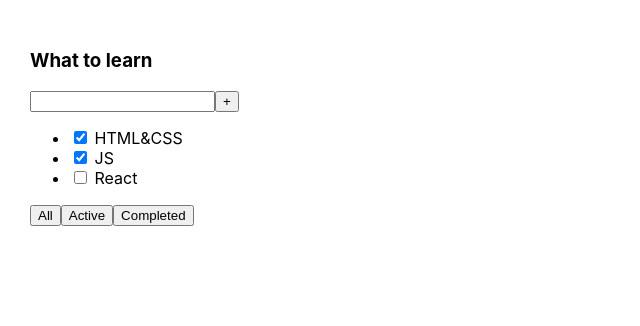
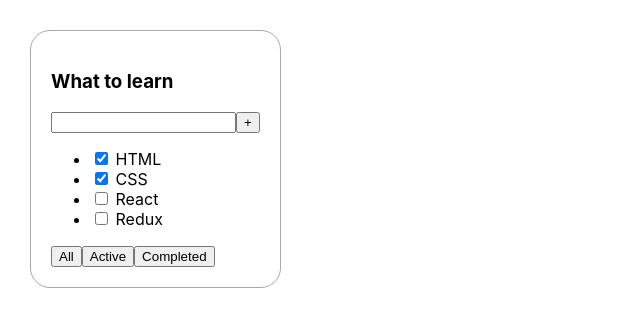
Before and after one commit to aliakseikulba/todo-app, a React (Create React App) app: page / in a window 1280 px wide. Shown: the top 326 px of the page, without its empty margins (0-640 px from the left). Built offline with nearby package versions, Linux system fonts and the light colour scheme.

Commit message:
start project

```diff
--- a/src/App.css
+++ b/src/App.css
@@ -6,3 +6,9 @@
 .App > div {
   margin-right: 50px;
 }
+
+.todolist {
+  border: 1px solid darkgrey;
+  border-radius: 20px;
+  padding: 20px;
+}
--- a/src/App.tsx
+++ b/src/App.tsx
@@ -1,26 +1,31 @@
 import React from 'react';
 import './App.css';
+import TodoList from "./TodoList";
+
+export type TaskType = {
+  id: number
+  title: string
+  isDone: boolean
+}
 
 function App() {
+  const tasks_1: Array<TaskType> = [  // TaskType []
+    { id: 1, title: 'HTML', isDone: true },
+    { id: 2, title: 'CSS', isDone: true },
+    { id: 3, title: 'React', isDone: false },
+    { id: 4, title: 'Redux', isDone: false },
+  ];
+
     return (
         <div className="App">
-            <div>
-                <h3>What to learn</h3>
-                <div>
-                    <input/>
-                    <button>+</button>
-                </div>
-                <ul>
-                    <li><input type="checkbox" checked={true}/> <span>HTML&CSS</span></li>
-                    <li><input type="checkbox" checked={true}/> <span>JS</span></li>
-                    <li><input type="checkbox" checked={false}/> <span>React</span></li>
-                </ul>
-                <div>
-                    <button>All</button>
-                    <button>Active</button>
-                    <button>Completed</button>
-                </div>
-            </div>
+            <TodoList
+              title="What to learn"
+              tasks={tasks_1}
+            />
+
+
+            {/*<TodoList title="What to buy"/>*/}
+            {/*<TodoList title="What to read"/>*/}
         </div>
     );
 }
--- /dev/null
+++ b/src/TodoList.tsx
@@ -0,0 +1,32 @@
+import React from 'react';
+import {TaskType} from "./App";
+
+type TodoListPropsType = {
+  title: string
+  tasks: Array<TaskType>
+}
+
+const TodoList = (props: TodoListPropsType) => {
+  return (
+    <div className="todolist">
+      <h3>{props.title}</h3>
+      <div>
+        <input/>
+        <button>+</button>
+      </div>
+      <ul>
+        <li><input type="checkbox" checked={props.tasks[0].isDone}/> <span>{props.tasks[0].title}</span></li>
+        <li><input type="checkbox" checked={props.tasks[1].isDone}/> <span>{props.tasks[1].title}</span></li>
+        <li><input type="checkbox" checked={props.tasks[2].isDone}/> <span>{props.tasks[2].title}</span></li>
+        <li><input type="checkbox" checked={props.tasks[3].isDone}/> <span>{props.tasks[3].title}</span></li>
+      </ul>
+      <div>
+        <button>All</button>
+        <button>Active</button>
+        <button>Completed</button>
+      </div>
+    </div>
+  );
+}
+
+export default TodoList;
```
Also changed, not shown: 1 other file (tests, documents, lock files or other folders).
